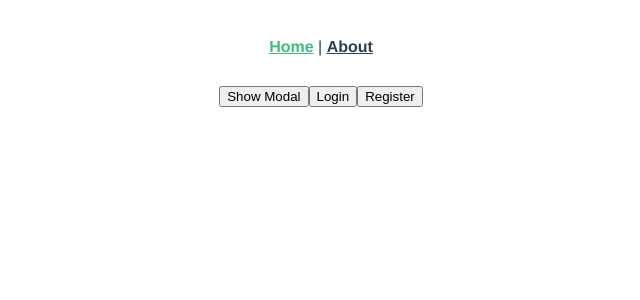
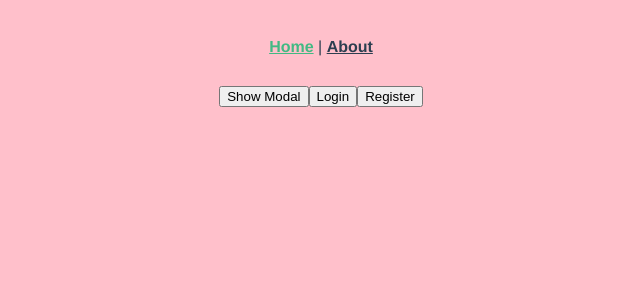
Before and after one commit to johnAdvancedWeb/CardiompsDataSharingPlatform, a Vue app in the folder client/: page / in a window 1280 px wide. Shown: the top 300 px of the page, without its empty margins (319-959 px from the left). Built offline with nearby package versions, Linux system fonts and the light colour scheme.

Commit message:
Added style.css

```diff
--- a/client/package.json
+++ b/client/package.json
@@ -20,6 +20,8 @@
     "@vue/compiler-sfc": "^3.0.0",
     "babel-eslint": "^10.1.0",
     "eslint": "^6.7.2",
-    "eslint-plugin-vue": "^7.0.0-0"
+    "eslint-plugin-vue": "^7.0.0-0",
+    "sass": "^1.32.6",
+    "sass-loader": "^10.1.1"
   }
 }
--- /dev/null
+++ b/client/src/assets/css/style.scss
@@ -0,0 +1,3 @@
+body {
+  background-color: pink;
+}
--- a/client/src/main.js
+++ b/client/src/main.js
@@ -1,5 +1,6 @@
 import { createApp } from 'vue'
 import App from './App.vue'
 import router from './router'
+import './assets/css/style.scss';
 
 createApp(App).use(router).mount('#app')
```
Also changed, not shown: 1 other file (tests, documents, lock files or other folders).
